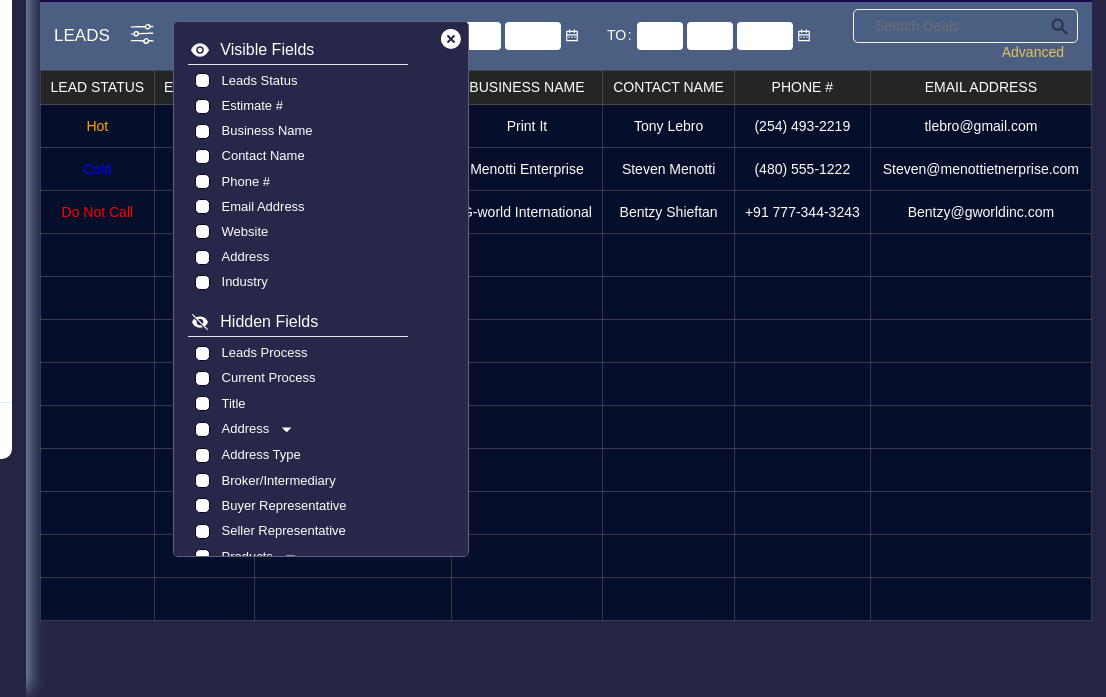
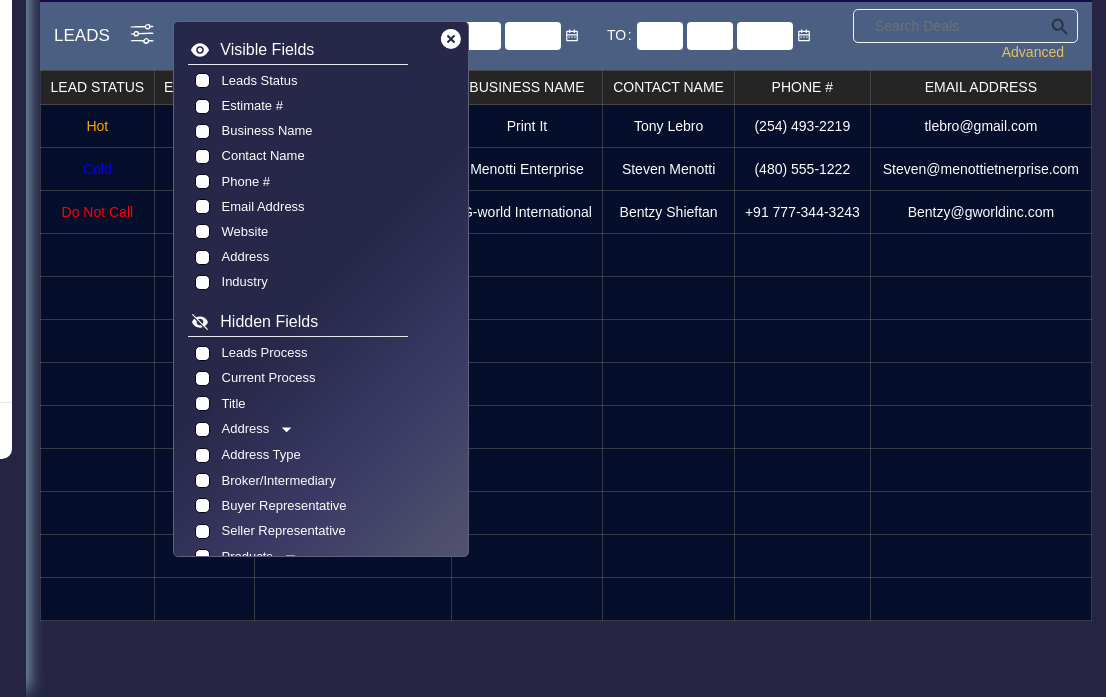
Before and after one commit to avion00/GoldStarAi_2nd, a plain HTML site: page index.html in a window 1280 px wide. Both pictures are taken after a click on the picture 362 px from the left and 217 px from the top of the page. Shown: the part 183-880 px from the top of the page, 174-1280 px from the left. Drawn offline with Linux system fonts and the light colour scheme.

Commit message:
linear gradient added

```diff
--- a/style.css
+++ b/style.css
@@ -902,7 +902,13 @@ input[type="search"]::placeholder{
 
 .leads_object .control .view_icon .fields{
     position: absolute;
-    background-color: #272749;
+    /* background-color: #272749; */
+    background: linear-gradient(
+        135deg,
+            #272749 50%,
+            #3a3a65,
+            #53536e
+        );
     width: 280px;
     height: 520px;
     overflow-y: scroll;
```
